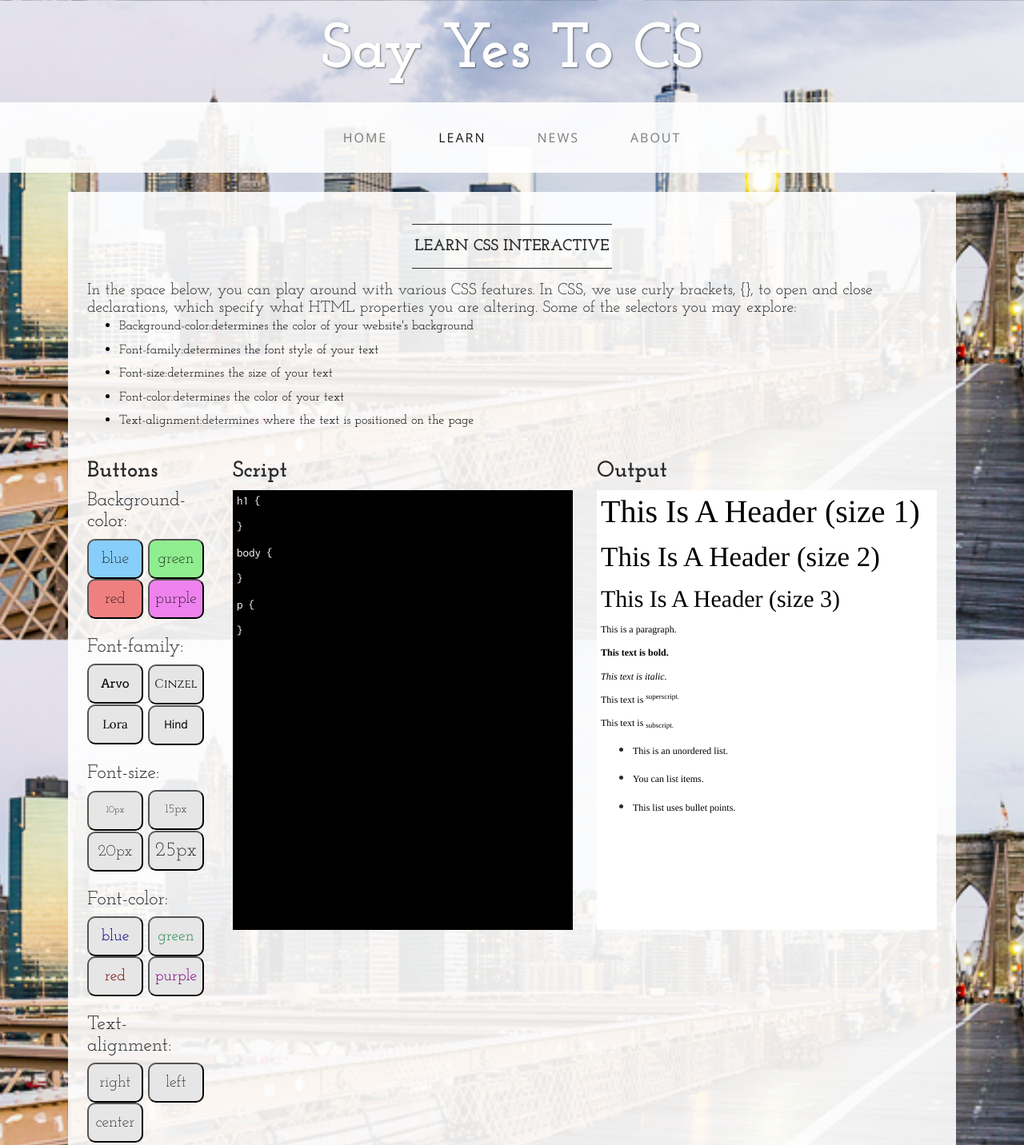
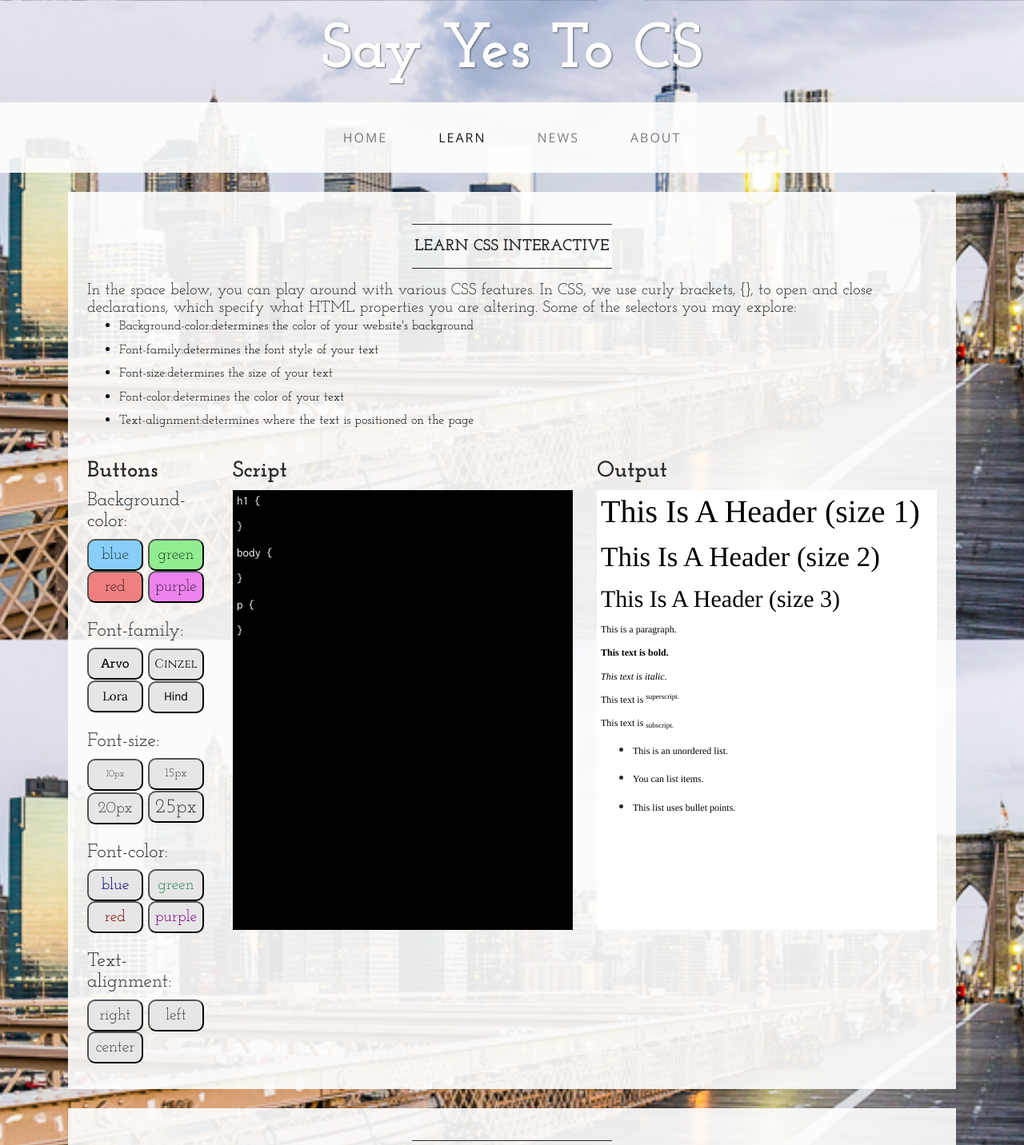
Before and after one commit to sayyestocs/sayyestocs, a website: page startbootstrap-business-casual-4-dev/startbootstrap-business-casual-4-dev/learnCSS.html in a window 1280 px wide. Shown: the top 1432 px of the page at 80% size. Drawn offline with nearby package versions, Linux system fonts and the light colour scheme.

Commit message:
sm buttons

```diff
--- a/startbootstrap-business-casual-4-dev/startbootstrap-business-casual-4-dev/css/learnCSS.css
+++ b/startbootstrap-business-casual-4-dev/startbootstrap-business-casual-4-dev/css/learnCSS.css
@@ -8,7 +8,7 @@ img {
   background: #e6e6e6;
   padding: 5px;
   width: 70px;
-  height: 50px;
+  height: 40px;
   font-size: 20px;
 }
 
@@ -17,7 +17,7 @@ img {
   background: #87CEFA;
   padding: 5px;
   width: 70px;
-  height: 50px;
+  height: 40px;
   font-size: 20px;
 }
 
@@ -26,7 +26,7 @@ img {
   background: #90EE90;
   padding: 5px;
   width: 70px;
-  height: 50px;
+  height: 40px;
   font-size: 20px;
 }
 
@@ -35,7 +35,7 @@ img {
   background: #F08080;
   padding: 5px;
   width: 70px;
-  height: 50px;
+  height: 40px;
   font-size: 20px;
 }
 
@@ -44,7 +44,7 @@ img {
   background: #EE82EE;
   padding: 5px;
   width: 70px;
-  height: 50px;
+  height: 40px;
   font-size: 20px;
 }
 
@@ -53,7 +53,7 @@ img {
   background: #e6e6e6;
   padding: 5px;
   width: 70px;
-  height: 50px;
+  height: 40px;
   font-size: 15px;
   font-family: "arvo";
 }
@@ -63,7 +63,7 @@ img {
   background: #e6e6e6;
   padding: 5px;
   width: 70px;
-  height: 50px;
+  height: 40px;
   font-size: 15px;
   font-family: "cinzel";
 }
@@ -73,7 +73,7 @@ img {
   background: #e6e6e6;
   padding: 5px;
   width: 70px;
-  height: 50px;
+  height: 40px;
   font-size: 15px;
   font-family: "lora";
 }
@@ -83,7 +83,7 @@ img {
   background: #e6e6e6;
   padding: 5px;
   width: 70px;
-  height: 50px;
+  height: 40px;
   font-size: 15px;
   font-family: "hind";
 }
@@ -93,7 +93,7 @@ img {
   background: #e6e6e6;
   padding: 5px;
   width: 70px;
-  height: 50px;
+  height: 40px;
   font-size: 12px;
 }
 
@@ -102,7 +102,7 @@ img {
   background: #e6e6e6;
   padding: 5px;
   width: 70px;
-  height: 50px;
+  height: 40px;
   font-size: 15px;
 }
 
@@ -111,7 +111,7 @@ img {
   background: #e6e6e6;
   padding: 5px;
   width: 70px;
-  height: 50px;
+  height: 40px;
   font-size: 20px;
 }
 
@@ -120,7 +120,7 @@ img {
   background: #e6e6e6;
   padding: 5px;
   width: 70px;
-  height: 50px;
+  height: 40px;
   font-size: 25px;
 }
 
@@ -129,7 +129,7 @@ img {
   background: #e6e6e6;
   padding: 5px;
   width: 70px;
-  height: 50px;
+  height: 40px;
   font-size: 20px;
   color: 	#000080;
 }
@@ -139,7 +139,7 @@ img {
   background: #e6e6e6;
   padding: 5px;
   width: 70px;
-  height: 50px;
+  height: 40px;
   font-size: 20px;
   color: 	#2E8B57;
 }
@@ -149,7 +149,7 @@ img {
   background: #e6e6e6;
   padding: 5px;
   width: 70px;
-  height: 50px;
+  height: 40px;
   font-size: 20px;
   color: #800000
 }
@@ -159,7 +159,7 @@ img {
   background: #e6e6e6;
   padding: 5px;
   width: 70px;
-  height: 50px;
+  height: 40px;
   font-size: 20px;
   color: 	#800080;
 }
```
